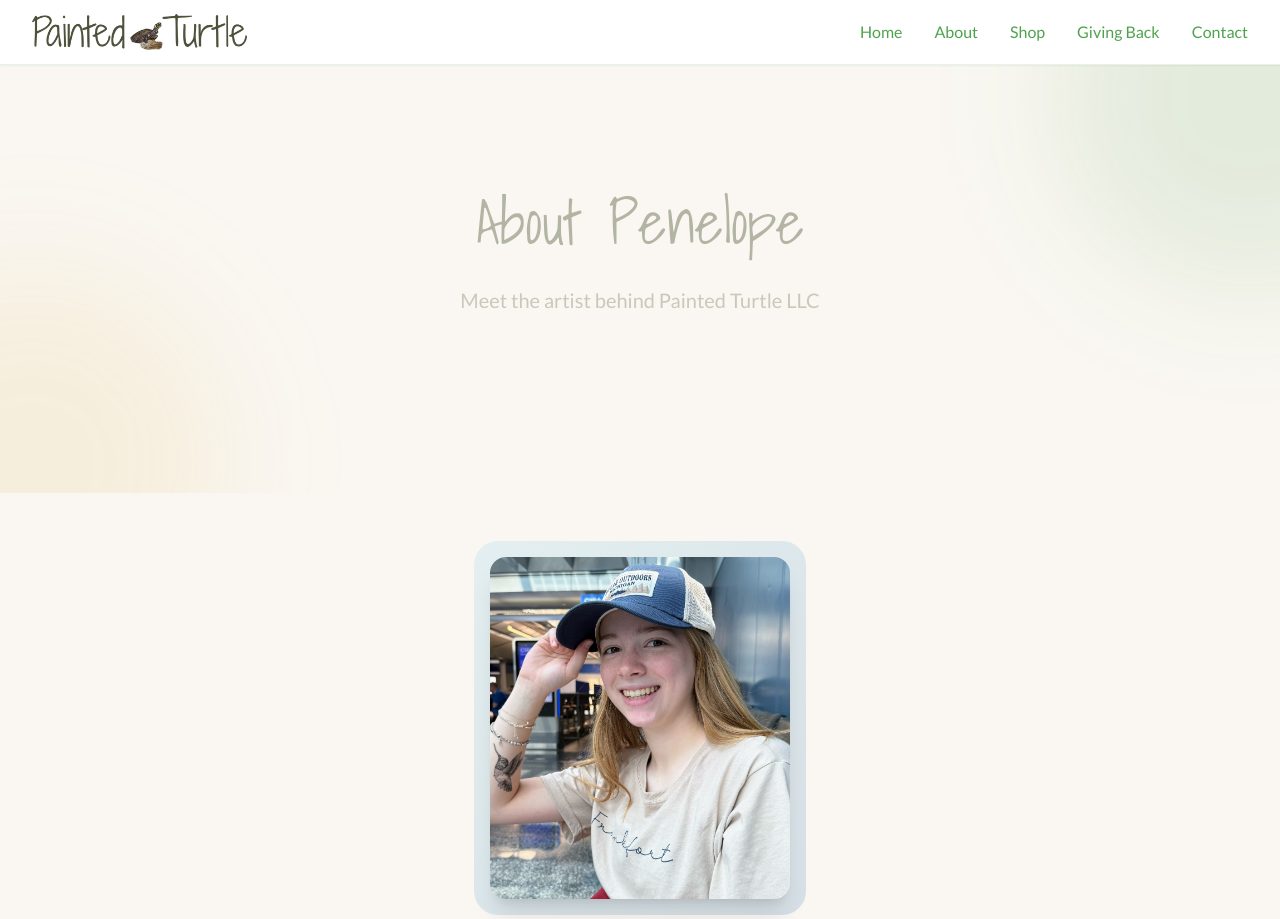
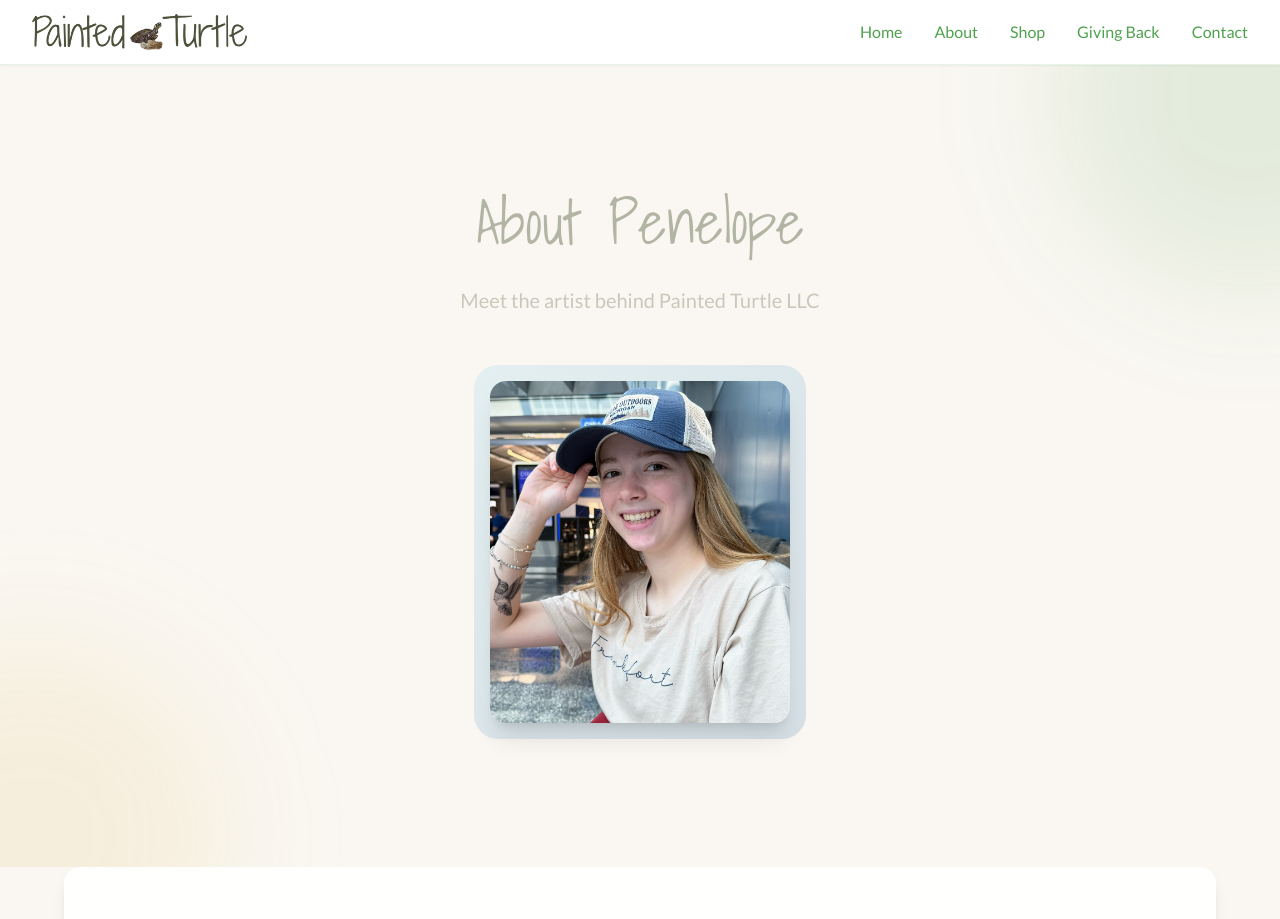
Before and after one commit to hgittings-ux/painted-turtle, a Next.js app: page /about in a window 1280 px wide. Shown: the top 919 px of the page. Built offline with nearby package versions, Linux system fonts and the light colour scheme.

Commit message:
Move Penelope's photo into hero section to eliminate blank space
- Integrate portrait with 'About Penelope' title section
- Remove separate portrait section to reduce spacing
- Maintain beautiful gradient background and styling
- Create more cohesive, compact layout

```diff
--- a/app/about/page.tsx
+++ b/app/about/page.tsx
@@ -18,12 +18,9 @@ export default function About() {
           <p className="text-xl text-olive/70 mb-12 max-w-2xl mx-auto leading-relaxed">
             Meet the artist behind Painted Turtle LLC
           </p>
-        </div>
-      </section>
 
-      {/* Portrait Section */}
-      <section className="px-6 py-12">
-        <div className="max-w-4xl mx-auto text-center">
+          {/* Portrait */}
+          <div className="flex justify-center mt-8">
             <div className="inline-block p-4 bg-gradient-to-br from-sky/20 to-lake/20 rounded-3xl">
               <Image
                 src="/images/penelope.JPG"
@@ -32,6 +29,7 @@ export default function About() {
                 height={300}
                 className="rounded-2xl shadow-xl"
               />
+            </div>
           </div>
         </div>
       </section>
```
Lines whose indentation alone changed are shown as unchanged.
